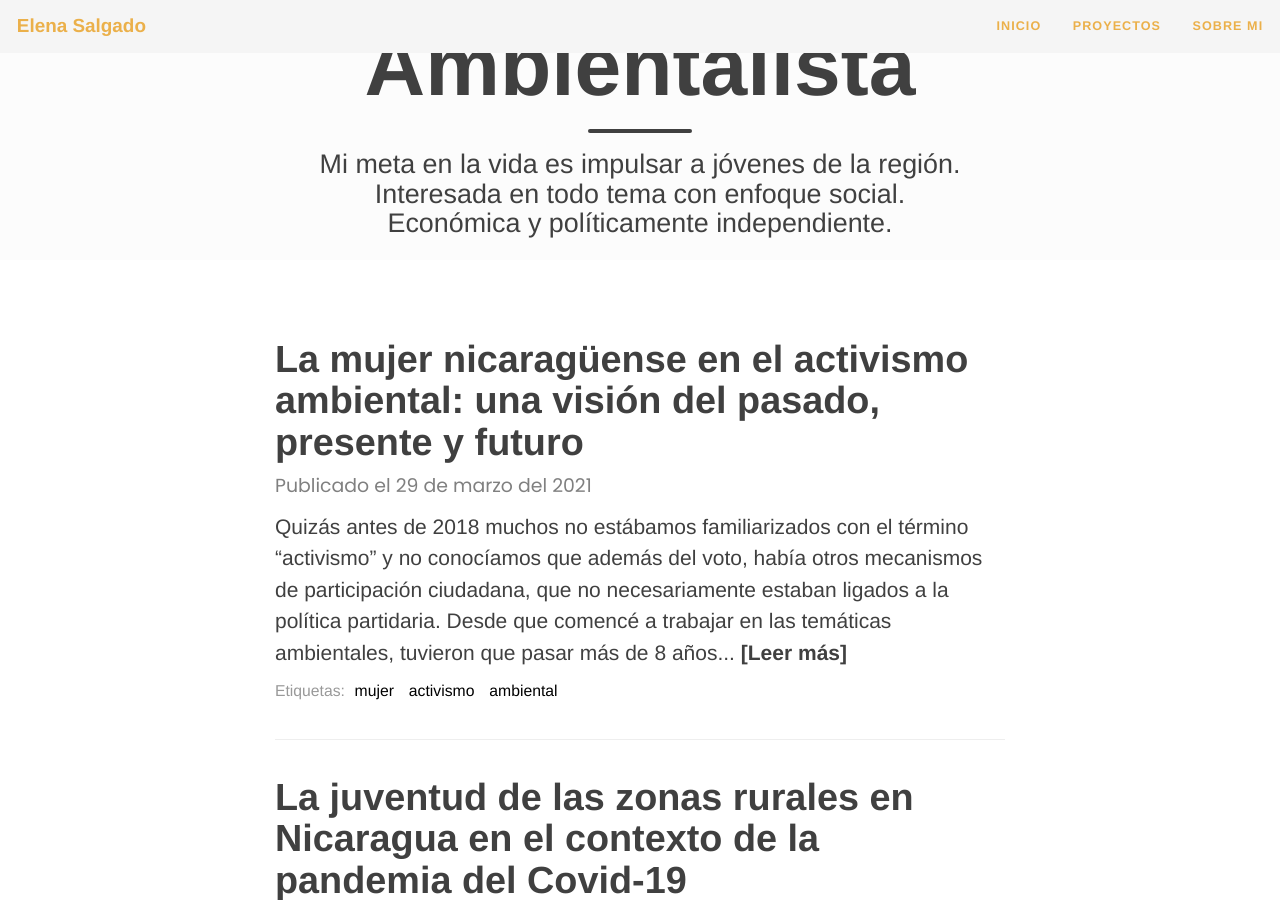
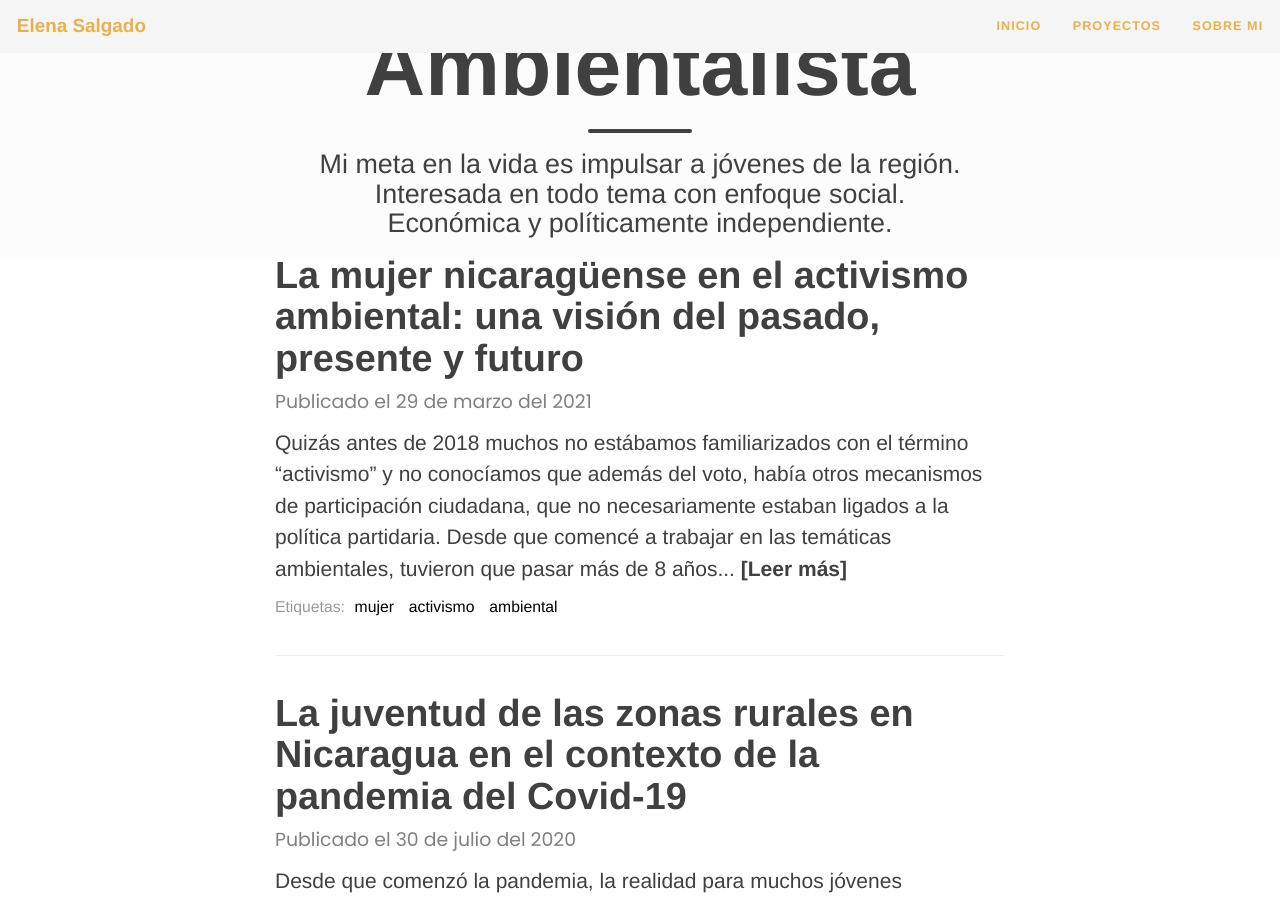
Before and after one commit to malena-salgado/malena-salgado.github.io, a Jekyll site: the page built from index.markdown, in a window 1280 px wide and 900 px high, scrolled down 898 px. Built offline with Jekyll 4.4.1, drawn with Linux system fonts in a browser that asks for light colours; nearby versions of some CDN libraries; some web fonts are replaced.

Commit message:
Update main.css

```diff
--- a/assets/css/main.css
+++ b/assets/css/main.css
@@ -700,7 +700,7 @@ footer .footer-custom-content {
 .header-section.has-img .no-img {
   margin-top: 0;
   background-color: #FCFCFC;
-  margin: 0 0 2.5rem;
+  margin: 0 0 -2.5rem;
   padding: 1.25rem 0;
   box-shadow: 0 0 0 #AAA;
   background-size: inherit;
```
